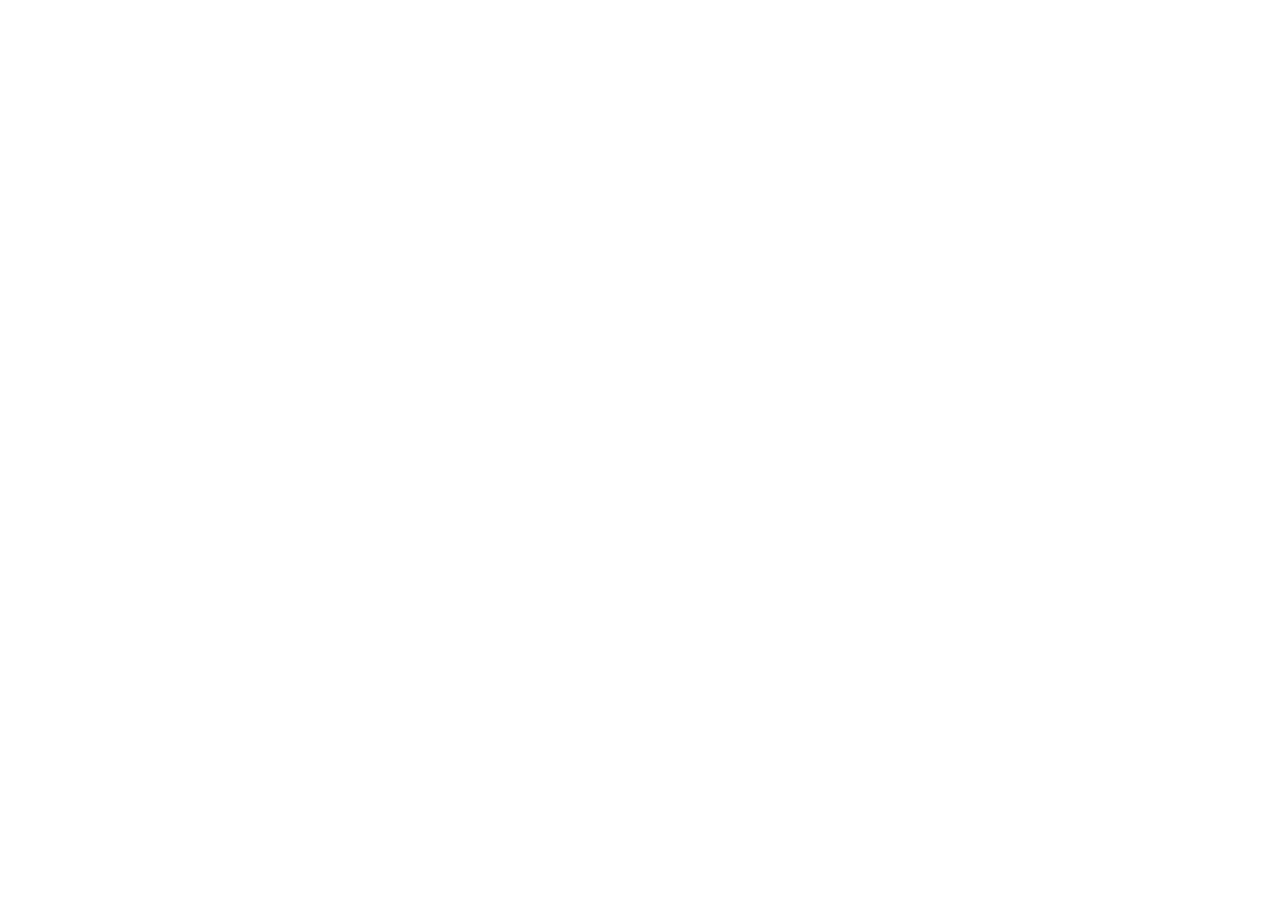
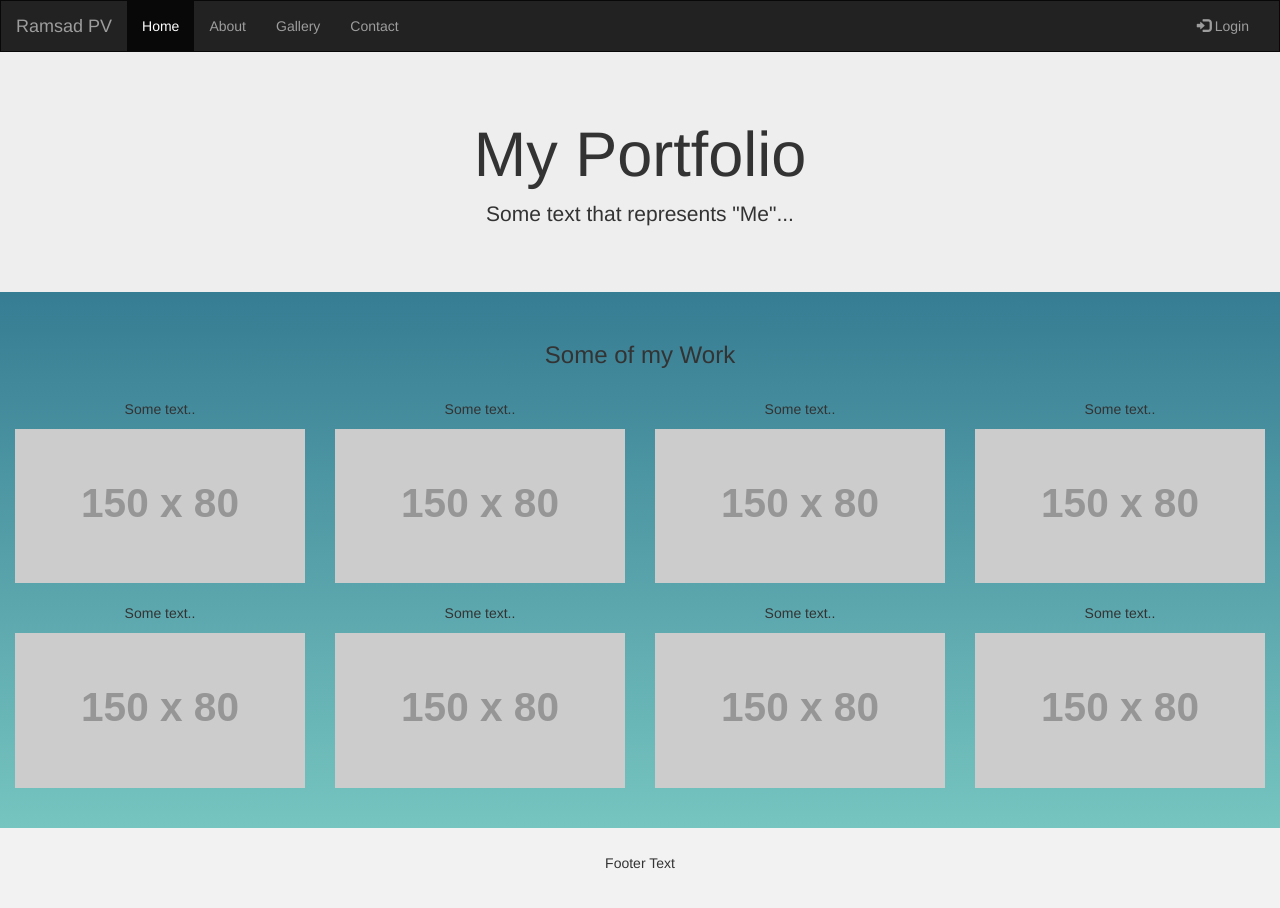
Before and after one commit to Ramsad/portfolio, a plain HTML site: page index.html in a window 1280 px wide. Before the commit the page ends 800 px from the top, so only its background shows below. Drawn offline with nearby package versions, Linux system fonts and the light colour scheme; placeholder pictures from the web are drawn by us.

Commit message:
new codes added

```diff
--- a/index.html
+++ b/index.html
@@ -13,11 +13,102 @@
 
     </title>
 
-</head>
-
-<body style=" background: linear-gradient(#13547a, #80d0c7)">
 
 
+
+<style>
+    /* Remove the navbar's default margin-bottom and rounded borders */
+    .navbar {
+      margin-bottom: 0;
+      border-radius: 0;
+    }
+
+    /* Add a gray background color and some padding to the footer */
+    footer {
+      background-color: #f2f2f2;
+      padding: 25px;
+    }
+  </style>
+</head>
+<body style="background:linear-gradient(#13547a, #80d0c7)" >
+
+<nav class="navbar navbar-inverse">
+  <div class="container-fluid">
+    <div class="navbar-header">
+      <button type="button" class="navbar-toggle" data-toggle="collapse" data-target="#myNavbar">
+        <span class="icon-bar"></span>
+        <span class="icon-bar"></span>
+        <span class="icon-bar"></span>
+      </button>
+      <a class="navbar-brand" href="#">Ramsad PV</a>
+    </div>
+    <div class="collapse navbar-collapse" id="myNavbar">
+      <ul class="nav navbar-nav">
+        <li class="active"><a href="#">Home</a></li>
+        <li><a href="#">About</a></li>
+        <li><a href="#">Gallery</a></li>
+        <li><a href="#">Contact</a></li>
+      </ul>
+      <ul class="nav navbar-nav navbar-right">
+        <li><a href="#"><span class="glyphicon glyphicon-log-in"></span> Login</a></li>
+      </ul>
+    </div>
+  </div>
+</nav>
+
+<div class="jumbotron">
+  <div class="container text-center">
+    <h1>My Portfolio</h1>
+    <p>Some text that represents "Me"...</p>
+  </div>
+</div>
+
+<div class="container-fluid bg-3 text-center">
+  <h3>Some of my Work</h3><br>
+  <div class="row">
+    <div class="col-sm-3">
+      <p>Some text..</p>
+      <img src="https://placehold.it/150x80?text=IMAGE" class="img-responsive" style="width:100%" alt="Image">
+    </div>
+    <div class="col-sm-3">
+      <p>Some text..</p>
+      <img src="https://placehold.it/150x80?text=IMAGE" class="img-responsive" style="width:100%" alt="Image">
+    </div>
+    <div class="col-sm-3">
+      <p>Some text..</p>
+      <img src="https://placehold.it/150x80?text=IMAGE" class="img-responsive" style="width:100%" alt="Image">
+    </div>
+    <div class="col-sm-3">
+      <p>Some text..</p>
+      <img src="https://placehold.it/150x80?text=IMAGE" class="img-responsive" style="width:100%" alt="Image">
+    </div>
+  </div>
+</div><br>
+
+<div class="container-fluid bg-3 text-center">
+  <div class="row">
+    <div class="col-sm-3">
+      <p>Some text..</p>
+      <img src="https://placehold.it/150x80?text=IMAGE" class="img-responsive" style="width:100%" alt="Image">
+    </div>
+    <div class="col-sm-3">
+      <p>Some text..</p>
+      <img src="https://placehold.it/150x80?text=IMAGE" class="img-responsive" style="width:100%" alt="Image">
+    </div>
+    <div class="col-sm-3">
+      <p>Some text..</p>
+      <img src="https://placehold.it/150x80?text=IMAGE" class="img-responsive" style="width:100%" alt="Image">
+    </div>
+    <div class="col-sm-3">
+      <p>Some text..</p>
+      <img src="https://placehold.it/150x80?text=IMAGE" class="img-responsive" style="width:100%" alt="Image">
+    </div>
+  </div>
+</div><br><br>
+
+<footer class="container-fluid text-center">
+  <p>Footer Text</p>
+</footer>
 
 </body>
 
```
